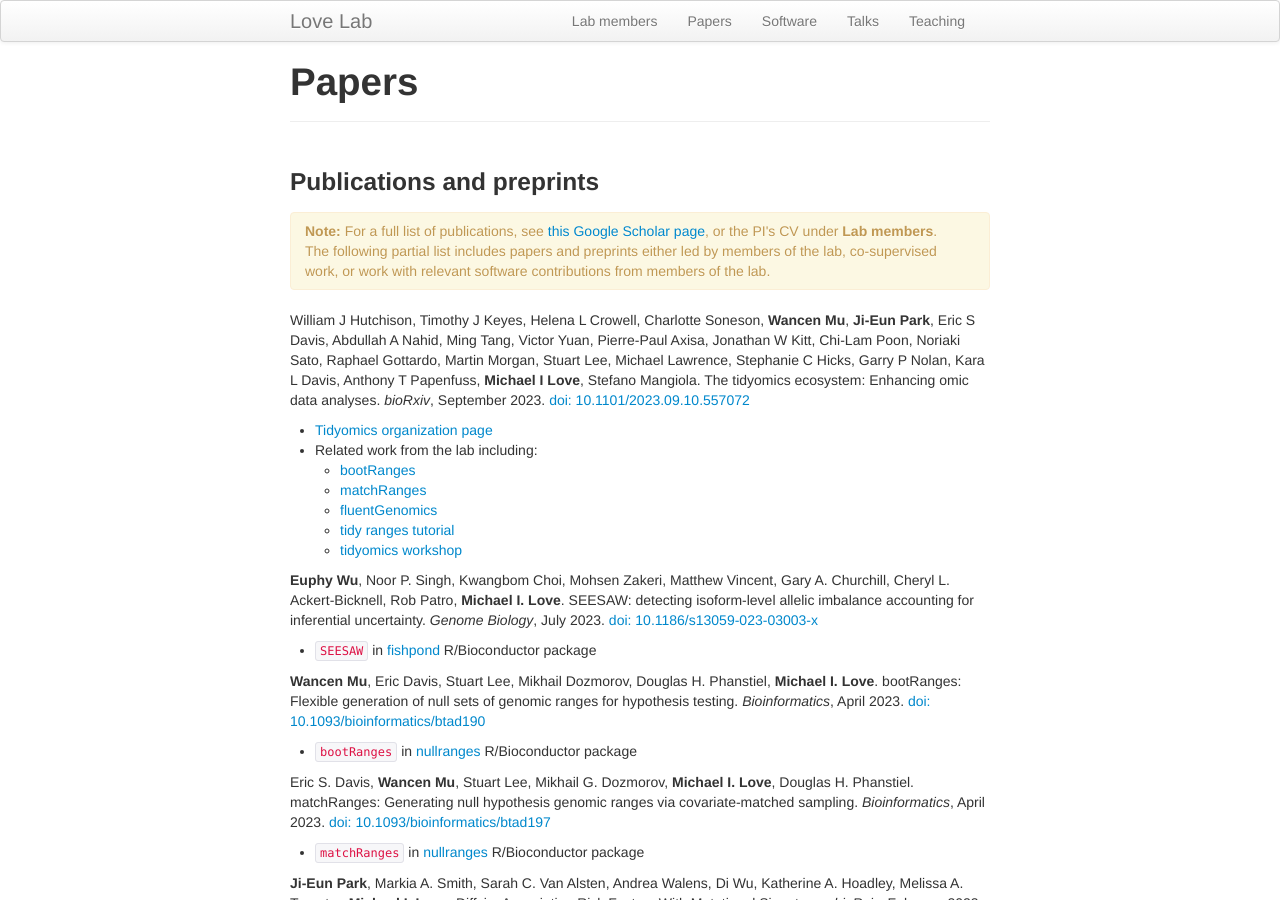
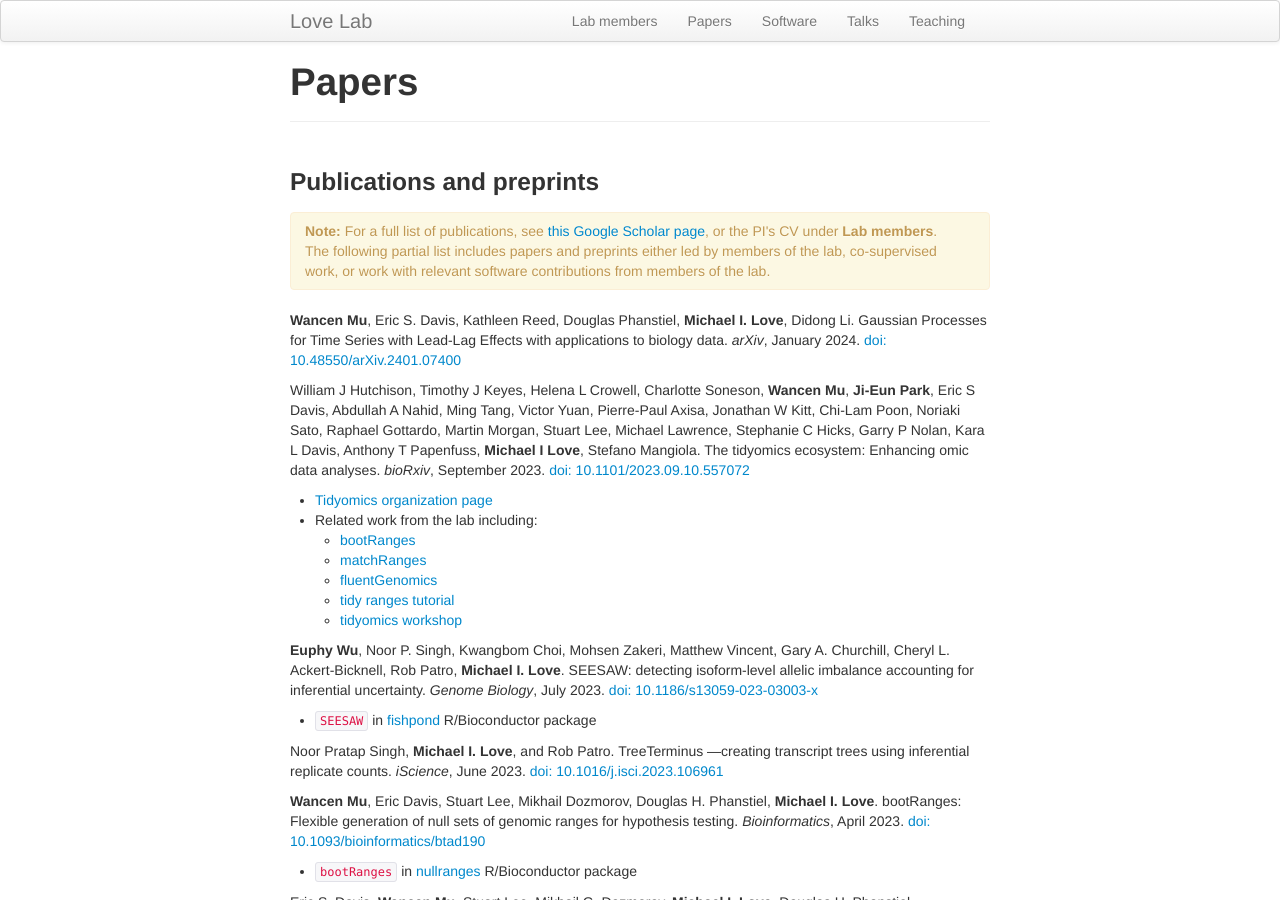
Before and after one commit to mikelove/mikelove.github.io, a Jekyll site: the page built from pages/papers.md, in a window 1280 px wide and 900 px high. Built offline with Jekyll 4.4.1, drawn with Linux system fonts in a browser that asks for light colours.

Commit message:
update lab site

```diff
--- a/pages/papers.md
+++ b/pages/papers.md
@@ -13,6 +13,11 @@ The following partial list includes papers and preprints either led by members
 of the lab, co-supervised work, or work with relevant software
 contributions from members of the lab.
 </div>
+
+**Wancen Mu**, Eric S. Davis, Kathleen Reed, Douglas Phanstiel, **Michael I. Love**, Didong Li.
+Gaussian Processes for Time Series with Lead-Lag Effects with applications to biology data.
+*arXiv*, January 2024.
+[doi: 10.48550/arXiv.2401.07400](https://doi.org/10.48550/arXiv.2401.07400)
 
 William J Hutchison, Timothy J Keyes, Helena L Crowell, Charlotte Soneson, **Wancen Mu**, **Ji-Eun Park**, Eric S Davis, Abdullah A Nahid, Ming Tang, Victor Yuan, Pierre-Paul Axisa, Jonathan W Kitt, Chi-Lam Poon, Noriaki Sato, Raphael Gottardo, Martin Morgan, Stuart Lee, Michael Lawrence, Stephanie C Hicks, Garry P Nolan, Kara L Davis, Anthony T Papenfuss, **Michael I Love**, Stefano Mangiola.
 The tidyomics ecosystem: Enhancing omic data analyses.
@@ -36,6 +41,11 @@ SEESAW: detecting isoform-level allelic imbalance accounting for inferential unc
 
 * `SEESAW` in [fishpond](https://mikelove.github.io/fishpond)
 R/Bioconductor package
+
+Noor Pratap Singh, **Michael I. Love**, and Rob Patro.
+TreeTerminus —creating transcript trees using inferential replicate counts.
+*iScience*, June 2023.
+[doi: 10.1016/j.isci.2023.106961](https://doi.org/10.1016/j.isci.2023.106961)
 
 **Wancen Mu**, Eric Davis, Stuart Lee, Mikhail Dozmorov, Douglas
 H. Phanstiel, **Michael I. Love**.
```
Also changed, not shown: index.md (+24 -14 lines), pages/lab.md (+4 -4 lines).
